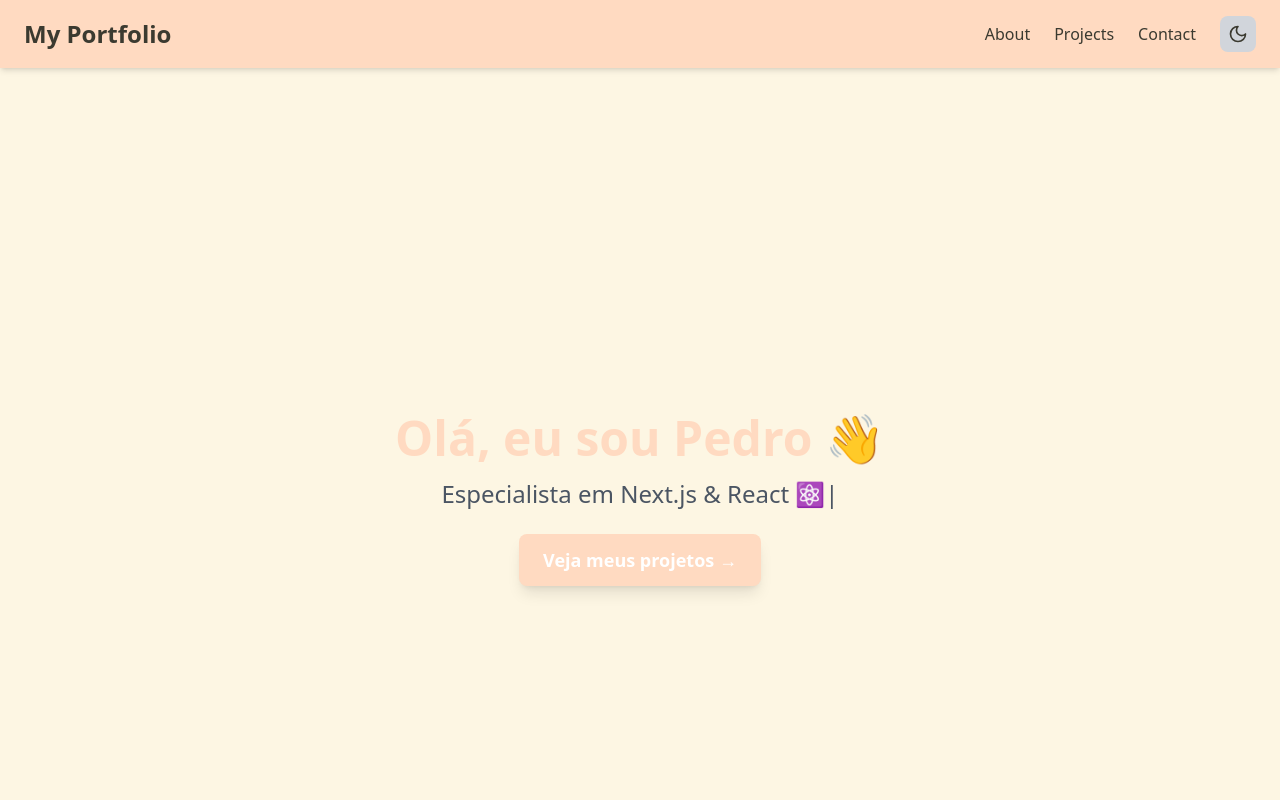
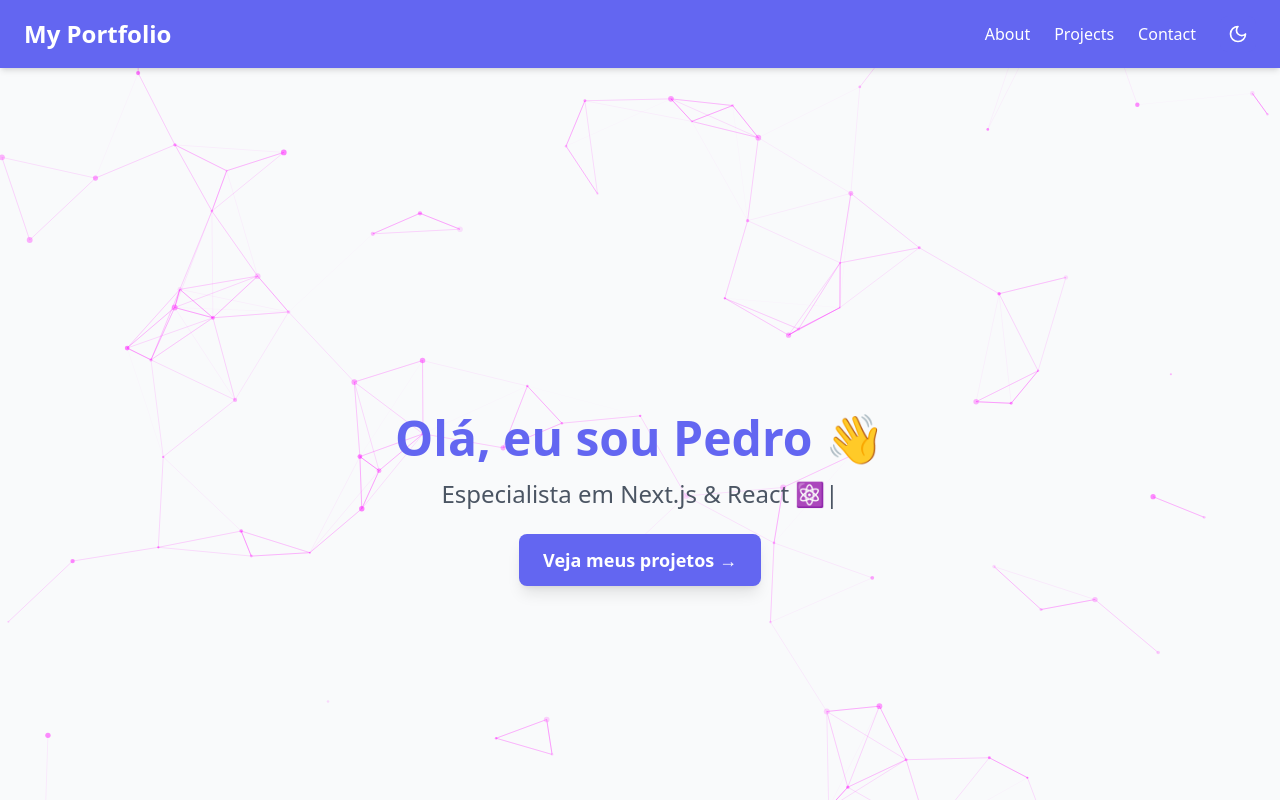
Before and after one commit to pedromssoares/my-portfolio, a Next.js app: page / in a window 1280 px wide. Shown: the top 800 px of the page. Built offline with nearby package versions, Linux system fonts and the light colour scheme.

Commit message:
chore: adds animated background

```diff
--- a/package.json
+++ b/package.json
@@ -14,7 +14,10 @@
     "next": "15.1.7",
     "react": "^19.0.0",
     "react-dom": "^19.0.0",
-    "react-typed": "^2.0.12"
+    "react-tsparticles": "^2.12.2",
+    "react-typed": "^2.0.12",
+    "tsparticles-engine": "^2.12.0",
+    "tsparticles-slim": "^2.12.0"
   },
   "devDependencies": {
     "@eslint/eslintrc": "^3",
--- a/src/components/Footer.tsx
+++ b/src/components/Footer.tsx
@@ -1,6 +1,6 @@
 export default function Footer() {
   return (
-    <footer className="w-full bg-secondary text-text dark:bg-gray-900 dark:text-white py-4 px-6 text-center mt-auto">
+    <footer className="w-full bg-secondary text-white dark:bg-darkSecondary dark:text-darkText py-4 px-6 text-center mt-auto">
       <p>© {new Date().getFullYear()} Pedro Soares. All rights reserved.</p>
     </footer>
   );
--- a/src/components/Header.tsx
+++ b/src/components/Header.tsx
@@ -5,31 +5,25 @@ export default function Header() {
   const { theme, toggleTheme } = useTheme();
 
   return (
-    <header className="w-full bg-primary text-text dark:bg-gray-900 dark:text-white py-4 px-6 shadow-md">
+    <header className="w-full bg-primary text-white dark:bg-darkPrimary dark:text-darkText py-4 px-6 shadow-md">
       <div className="max-w-7xl mx-auto flex justify-between items-center">
         <h1 className="text-2xl font-bold">My Portfolio</h1>
         <nav className="flex items-center gap-6">
           <ul className="flex gap-6">
             <li>
-              <a href="#about" className="hover:text-accent transition">
-                About
-              </a>
+              <a href="#about" className="hover:text-accent dark:hover:text-darkAccent transition">About</a>
             </li>
             <li>
-              <a href="#projects" className="hover:text-accent transition">
-                Projects
-              </a>
+              <a href="#projects" className="hover:text-accent dark:hover:text-darkAccent transition">Projects</a>
             </li>
             <li>
-              <a href="#contact" className="hover:text-accent transition">
-                Contact
-              </a>
+              <a href="#contact" className="hover:text-accent dark:hover:text-darkAccent transition">Contact</a>
             </li>
           </ul>
           {/* Dark Mode Toggle Button */}
           <button
             onClick={toggleTheme}
-            className="p-2 rounded-lg bg-gray-300 dark:bg-gray-700 hover:bg-gray-400 dark:hover:bg-gray-600 transition-all"
+            className="p-2 rounded-lg bg-primary dark:bg-darkPrimary hover:bg-opacity-80 transition-all"
           >
             {theme === "dark" ? <Sun size={20} /> : <Moon size={20} />}
           </button>
--- a/src/components/Layout.tsx
+++ b/src/components/Layout.tsx
@@ -1,5 +1,6 @@
 import Footer from "@/components/Footer";
 import Header from "@/components/Header";
+import ParticlesBackground from "./ParticlesBackground";
 
 interface LayoutProps {
   children: React.ReactNode;
@@ -7,9 +8,14 @@ interface LayoutProps {
 
 export default function Layout({ children }: LayoutProps) {
   return (
-    <div className="flex flex-col min-h-screen bg-background text-text dark:bg-darkBackground dark:text-darkText transition-colors duration-300">
+    <div className="relative z-10 flex flex-col min-h-screen bg-background text-text dark:bg-darkBackground dark:text-darkText transition-colors duration-300">
+      {/* 🔹 Background Animado fica FORA do `main` para cobrir tudo */}
+      <ParticlesBackground />
+
       <Header />
-      <main className="flex-grow container mx-auto px-4 py-8">{children}</main>
+      <main className="flex-grow container mx-auto px-4 py-8">
+        {children}
+      </main>
       <Footer />
     </div>
   );
--- /dev/null
+++ b/src/components/ParticlesBackground.tsx
@@ -0,0 +1,43 @@
+"use client"; // 🔹 Isso garante que o componente só rode no cliente
+
+import { useCallback } from "react";
+import Particles from "react-tsparticles";
+import { loadSlim } from "tsparticles-slim";
+import type { Engine } from "tsparticles-engine";
+
+export default function ParticlesBackground() {
+  const particlesInit = useCallback(async (engine: Engine) => {
+    await loadSlim(engine);
+  }, []);
+
+  return (
+    <div className="absolute inset-0 w-full h-full -z-10">
+      <Particles
+        id="tsparticles"
+        init={particlesInit}
+        options={{
+          fullScreen: { enable: false },
+          background: { color: "transparent" },
+          particles: {
+            number: { value: 80, density: { enable: true, area: 800 } },
+            color: { value: "#f0f" },
+            shape: { type: "circle" },
+            opacity: { value: 0.5, random: true },
+            size: { value: 3, random: true },
+            move: { enable: true, speed: 1.2, direction: "none", random: true },
+            links: { enable: true, distance: 120, color: "#f0f", opacity: 0.3 },
+          },
+        }}
+        style={{
+          position: "absolute",
+          width: "100%",
+          height: "100%",
+          top: 0,
+          left: 0,
+          opacity: 1,
+          zIndex: -1,
+        }}
+      />
+    </div>
+  );
+}
--- a/src/pages/index.tsx
+++ b/src/pages/index.tsx
@@ -1,33 +1,34 @@
 import { motion } from "framer-motion";
-import { ReactTyped }  from "react-typed";
+import { ReactTyped } from "react-typed";
 import Link from "next/link";
 
 export default function Home() {
   return (
-    <section className="flex flex-col items-center justify-center min-h-screen text-center">
-      {/* Animação de Entrada */}
+    <section className="relative flex flex-col items-center justify-center min-h-screen text-center overflow-hidden bg-transparent">
+      {/* 🔹 Conteúdo da Home */}
       <motion.div
         initial={{ opacity: 0, y: -50 }}
         animate={{ opacity: 1, y: 0 }}
         transition={{ duration: 1 }}
+        className="relative z-10"
       >
         <h1 className="text-5xl font-bold text-primary dark:text-accent mb-4">
           Olá, eu sou Pedro 👋
         </h1>
       </motion.div>
 
-      {/* Efeito de Digitação */}
+      {/* 🔹 Efeito de Digitação */}
       <motion.div
         initial={{ opacity: 0 }}
         animate={{ opacity: 1 }}
         transition={{ delay: 0.5, duration: 1 }}
-        className="text-2xl text-gray-600 dark:text-gray-300 mb-6"
+        className="text-2xl text-gray-600 dark:text-gray-300 mb-6 relative z-10"
       >
         <ReactTyped
           strings={[
             "Desenvolvedor Frontend 🚀",
             "Especialista em Next.js & React ⚛️",
-            "Apaixonado por Tecnologia e Inovação 💡"
+            "Apaixonado por Tecnologia e Inovação 💡",
           ]}
           typeSpeed={50}
           backSpeed={30}
@@ -35,11 +36,12 @@ export default function Home() {
         />
       </motion.div>
 
-      {/* Botão CTA */}
+      {/* 🔹 Botão CTA */}
       <motion.div
         initial={{ opacity: 0, scale: 0.8 }}
         animate={{ opacity: 1, scale: 1 }}
         transition={{ delay: 1, duration: 0.5 }}
+        className="relative z-10"
       >
         <Link href="#projects">
           <button className="px-6 py-3 text-lg font-semibold bg-primary text-white rounded-lg shadow-lg hover:bg-secondary transition">
--- a/tailwind.config.ts
+++ b/tailwind.config.ts
@@ -10,13 +10,16 @@ export default {
   theme: {
     extend: {
       colors: {
-        background: "#fdf6e3",  // Tom pastel para o fundo claro
-        text: "#3b3a30",        // Cor escura para contraste
-        primary: "#ffdac1",     // Tom creme
-        secondary: "#a2d5f2",   // Azul pastel
-        accent: "#ffb6b9",      // Detalhes em rosa pastel
-        darkBackground: "#1a1a1a",  // Fundo escuro para dark mode
-        darkText: "#ffffff",         // Texto branco no dark mode
+        background: "#F9FAFB",  // Fundo claro moderno
+        text: "#1F2937",        // Texto azul acinzentado
+        primary: "#6366F1",     // Roxo moderno
+        secondary: "#1F2937",   // Vermelho vibrante
+        accent: "#A5B4FC",      // Azul pastel
+        darkBackground: "#111827", // Fundo escuro clean
+        darkText: "#F3F4F6",       // Texto claro para contraste
+        darkPrimary: "#8B5CF6",    // Roxo mais vibrante no dark mode
+        darkSecondary: "#1F2937",  // Vermelho quente no dark mode
+        darkAccent: "#93C5FD",     // Azul suave para harmonia
       },
     },
   },
```
Also changed, not shown: 1 other file (tests, documents, lock files or other folders).
